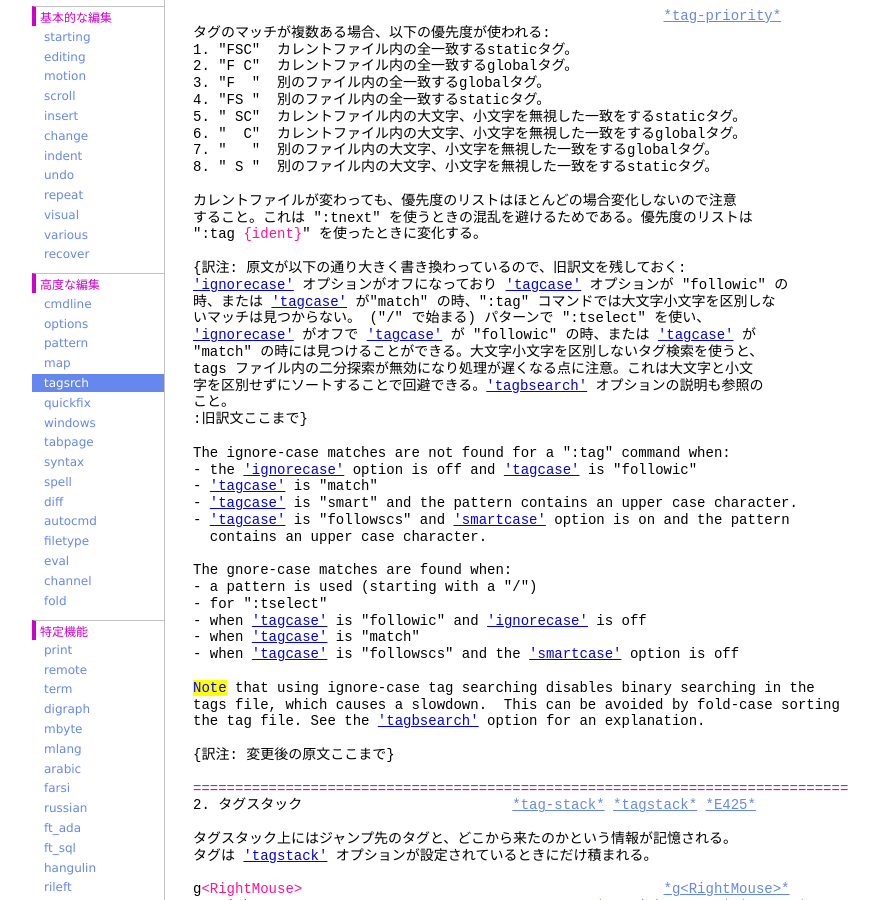
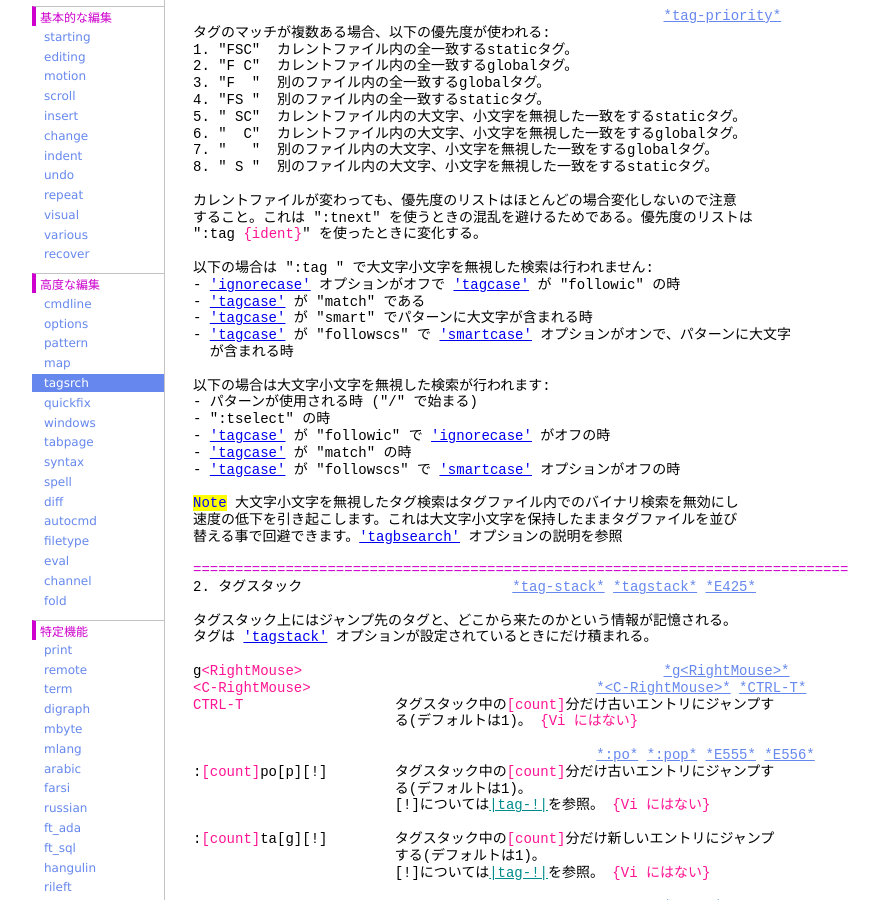
Before and after one commit to vim-jp/vimdoc-ja, a Jekyll site: the page built from tagsrch.html, in a window 1280 px wide and 900 px high, scrolled down 1367 px. Shown: the whole window, without its empty margins (208-1087 px from the left). Built offline with Jekyll 4.4.1, drawn with Linux system fonts in a browser that asks for light colours; nearby versions of some CDN libraries; comment, search, counter and statistics services are not loaded; some of the changed text lies outside the part shown.

Commit message:
Generated by Travis JOB 239.1
https://travis-ci.org/vim-jp/vimdoc-ja-working/builds/179145385

```diff
--- a/tagsrch.html
+++ b/tagsrch.html
@@ -86,36 +86,23 @@ g<span class="Special">&lt;LeftMouse&gt;</span>&nbsp;&nbsp;&nbsp;&nbsp;&nbsp;&nb
 すること。これは &quot;:tnext&quot; を使うときの混乱を避けるためである。優先度のリストは<br>
 &quot;:tag&nbsp;<span class="Special">{ident}</span>&quot; を使ったときに変化する。<br>
 <br>
-{訳注: 原文が以下の通り大きく書き換わっているので、旧訳文を残しておく:<br>
-<a class="Type" href="options.html#'ignorecase'">'ignorecase'</a>&nbsp;オプションがオフになっており&nbsp;<a class="Type" href="options.html#'tagcase'">'tagcase'</a>&nbsp;オプションが &quot;followic&quot; の<br>
-時、または&nbsp;<a class="Type" href="options.html#'tagcase'">'tagcase'</a>&nbsp;が&quot;match&quot; の時、&quot;:tag&quot; コマンドでは大文字小文字を区別しな<br>
-いマッチは見つからない。 (&quot;/&quot; で始まる) パターンで &quot;:tselect&quot; を使い、<br>
-<a class="Type" href="options.html#'ignorecase'">'ignorecase'</a>&nbsp;がオフで&nbsp;<a class="Type" href="options.html#'tagcase'">'tagcase'</a>&nbsp;が &quot;followic&quot; の時、または&nbsp;<a class="Type" href="options.html#'tagcase'">'tagcase'</a>&nbsp;が<br>
-&quot;match&quot; の時には見つけることができる。大文字小文字を区別しないタグ検索を使うと、<br>
-tags ファイル内の二分探索が無効になり処理が遅くなる点に注意。これは大文字と小文<br>
-字を区別せずにソートすることで回避できる。<a class="Type" href="options.html#'tagbsearch'">'tagbsearch'</a>&nbsp;オプションの説明も参照の<br>
-こと。<br>
-:旧訳文ここまで}<br>
+以下の場合は &quot;:tag &quot; で大文字小文字を無視した検索は行われません:<br>
+-&nbsp;<a class="Type" href="options.html#'ignorecase'">'ignorecase'</a>&nbsp;オプションがオフで&nbsp;<a class="Type" href="options.html#'tagcase'">'tagcase'</a>&nbsp;が &quot;followic&quot; の時<br>
+-&nbsp;<a class="Type" href="options.html#'tagcase'">'tagcase'</a>&nbsp;が &quot;match&quot; である<br>
+-&nbsp;<a class="Type" href="options.html#'tagcase'">'tagcase'</a>&nbsp;が &quot;smart&quot; でパターンに大文字が含まれる時<br>
+-&nbsp;<a class="Type" href="options.html#'tagcase'">'tagcase'</a>&nbsp;が &quot;followscs&quot; で&nbsp;<a class="Type" href="options.html#'smartcase'">'smartcase'</a>&nbsp;オプションがオンで、パターンに大文字<br>
+&nbsp;&nbsp;が含まれる時<br>
 <br>
-The ignore-case matches are not found for a &quot;:tag&quot; command when:<br>
-- the&nbsp;<a class="Type" href="options.html#'ignorecase'">'ignorecase'</a>&nbsp;option is off and&nbsp;<a class="Type" href="options.html#'tagcase'">'tagcase'</a>&nbsp;is &quot;followic&quot;<br>
--&nbsp;<a class="Type" href="options.html#'tagcase'">'tagcase'</a>&nbsp;is &quot;match&quot;<br>
--&nbsp;<a class="Type" href="options.html#'tagcase'">'tagcase'</a>&nbsp;is &quot;smart&quot; and the pattern contains an upper case character.<br>
--&nbsp;<a class="Type" href="options.html#'tagcase'">'tagcase'</a>&nbsp;is &quot;followscs&quot; and&nbsp;<a class="Type" href="options.html#'smartcase'">'smartcase'</a>&nbsp;option is on and the pattern<br>
-&nbsp;&nbsp;contains an upper case character.<br>
+以下の場合は大文字小文字を無視した検索が行われます:<br>
+- パターンが使用される時 (&quot;/&quot; で始まる)<br>
+- &quot;:tselect&quot; の時<br>
+-&nbsp;<a class="Type" href="options.html#'tagcase'">'tagcase'</a>&nbsp;が &quot;followic&quot; で&nbsp;<a class="Type" href="options.html#'ignorecase'">'ignorecase'</a>&nbsp;がオフの時<br>
+-&nbsp;<a class="Type" href="options.html#'tagcase'">'tagcase'</a>&nbsp;が &quot;match&quot; の時<br>
+-&nbsp;<a class="Type" href="options.html#'tagcase'">'tagcase'</a>&nbsp;が &quot;followscs&quot; で&nbsp;<a class="Type" href="options.html#'smartcase'">'smartcase'</a>&nbsp;オプションがオフの時<br>
 <br>
-The gnore-case matches are found when:<br>
-- a pattern is used (starting with a &quot;/&quot;)<br>
-- for &quot;:tselect&quot;<br>
-- when&nbsp;<a class="Type" href="options.html#'tagcase'">'tagcase'</a>&nbsp;is &quot;followic&quot; and&nbsp;<a class="Type" href="options.html#'ignorecase'">'ignorecase'</a>&nbsp;is off<br>
-- when&nbsp;<a class="Type" href="options.html#'tagcase'">'tagcase'</a>&nbsp;is &quot;match&quot;<br>
-- when&nbsp;<a class="Type" href="options.html#'tagcase'">'tagcase'</a>&nbsp;is &quot;followscs&quot; and the&nbsp;<a class="Type" href="options.html#'smartcase'">'smartcase'</a>&nbsp;option is off<br>
-<br>
-<span class="Todo">Note</span>&nbsp;that using ignore-case tag searching disables binary searching in the<br>
-tags file, which causes a slowdown.&nbsp;&nbsp;This can be avoided by fold-case sorting<br>
-the tag file. See the&nbsp;<a class="Type" href="options.html#'tagbsearch'">'tagbsearch'</a>&nbsp;option for an explanation.<br>
-<br>
-{訳注: 変更後の原文ここまで}<br>
+<span class="Todo">Note</span>&nbsp;大文字小文字を無視したタグ検索はタグファイル内でのバイナリ検索を無効にし<br>
+速度の低下を引き起こします。これは大文字小文字を保持したままタグファイルを並び<br>
+替える事で回避できます。<a class="Type" href="options.html#'tagbsearch'">'tagbsearch'</a>&nbsp;オプションの説明を参照<br>
 <br>
 <span class="PreProc">==============================================================================</span><br>
 2. タグスタック&nbsp;&nbsp;&nbsp;&nbsp;&nbsp;&nbsp;&nbsp;&nbsp;&nbsp;&nbsp;&nbsp;&nbsp;&nbsp;&nbsp;&nbsp;&nbsp;&nbsp;&nbsp;&nbsp;&nbsp;&nbsp;&nbsp;&nbsp;&nbsp;&nbsp;<a class="Constant" href="tagsrch.html#tag-stack" name="tag-stack">*tag-stack*</a>&nbsp;<a class="Constant" href="tagsrch.html#tagstack" name="tagstack">*tagstack*</a>&nbsp;<a class="Constant" href="tagsrch.html#E425" name="E425">*E425*</a><br>
@@ -458,30 +445,19 @@ Emacs タグファイルの行は非常に長くなることがある。Vim は
 以下のようなときは、リストの次のファイルを使わない:<br>
 - 現在のバッファに対するstaticタグが見つかった場合。<br>
 - globalタグが見つかった場合。<br>
-{訳注: 原文が以下の通り大きく書き換わっているので、旧訳文を残しておく:<br>
-これは大文字小文字を区別するかどうかにも依存する。&nbsp;<a class="Type" href="options.html#'ignorecase'">'ignorecase'</a>&nbsp;がセットされて<br>
-かつ&nbsp;<a class="Type" href="options.html#'tagcase'">'tagcase'</a>&nbsp;が &quot;followic&quot; の時、または&nbsp;<a class="Type" href="options.html#'tagcase'">'tagcase'</a>&nbsp;が &quot;ignore&quot; の時に大文字小<br>
-文字は無視される。大文字小文字を無視せず、タグファイル大文字小文字が一致するマ<br>
-ッチが tags ファイルに無い場合、次の tags ファイルを検索する。もし大文字小文字<br>
-が一致するタグがなければ、大文字小文字を無視して最初にマッチしたものが使われる。<br>
-大文字小文字を無視し、大文字小文字を区別するしないに関わらず global タグが見つ<br>
-かった場合、それが使われてそれ以降の tags ファイルは検索されない。<br>
-:旧訳文ここまで}<br>
-<br>
-This also depends on whether case is ignored.&nbsp;&nbsp;Case is ignored when:<br>
--&nbsp;<a class="Type" href="options.html#'tagcase'">'tagcase'</a>&nbsp;is &quot;followic&quot; and&nbsp;<a class="Type" href="options.html#'ignorecase'">'ignorecase'</a>&nbsp;is set<br>
--&nbsp;<a class="Type" href="options.html#'tagcase'">'tagcase'</a>&nbsp;is &quot;ignore&quot;<br>
--&nbsp;<a class="Type" href="options.html#'tagcase'">'tagcase'</a>&nbsp;is &quot;smart&quot; and the pattern only contains lower case<br>
-&nbsp;&nbsp;characters.<br>
--&nbsp;<a class="Type" href="options.html#'tagcase'">'tagcase'</a>&nbsp;is &quot;followscs&quot; and&nbsp;<a class="Type" href="options.html#'smartcase'">'smartcase'</a>&nbsp;is set and the pattern only<br>
-&nbsp;&nbsp;contains lower case characters.<br>
-If case is not ignored, and the tags file only has a match without matching<br>
-case, the next tags file is searched for a match with matching case.&nbsp;&nbsp;If no<br>
-tag with matching case is found, the first match without matching case is<br>
-used.&nbsp;&nbsp;If case is ignored, and a matching global tag with or without matching<br>
-case is found, this one is used, no further tags files are searched.<br>
-<br>
-{訳注: 変更後の原文ここまで}<br>
+これは大文字小文字が無視されるかどうかにも依存します。大文字小文字は以下の場合<br>
+に無視されます:<br>
+-&nbsp;<a class="Type" href="options.html#'tagcase'">'tagcase'</a>&nbsp;が &quot;followic&quot; で&nbsp;<a class="Type" href="options.html#'ignorecase'">'ignorecase'</a>&nbsp;が設定されている<br>
+-&nbsp;<a class="Type" href="options.html#'tagcase'">'tagcase'</a>&nbsp;が &quot;ignore&quot; である<br>
+-&nbsp;<a class="Type" href="options.html#'tagcase'">'tagcase'</a>&nbsp;が &quot;smart&quot; でパターンに小文字だけが含まれている<br>
+-&nbsp;<a class="Type" href="options.html#'tagcase'">'tagcase'</a>&nbsp;が &quot;followscs&quot; で&nbsp;<a class="Type" href="options.html#'smartcase'">'smartcase'</a>&nbsp;が設定されておりパターンに小文字のみ<br>
+&nbsp;&nbsp;が含まれている<br>
+大文字小文字が無視されず、タグファイルが大文字小文字を除外したマッチのみとなる<br>
+場合、続くタグファイルは大文字小文字をマッチして検索されます。大文字小文字を<br>
+マッチしてタグファイルが見つからない場合、大文字小文字を除外してマッチした最初<br>
+の結果が使用されます。もし大文字小文字が無視されグローバルのタグでマッチした、<br>
+もしくは大文字小文字を除外してマッチした場合、タグファイルの検索は行われず見<br>
+付かったそのファイルが使用されます。<br>
 <br>
 タグファイル名が &quot;./&quot; で始まるとき、'.' は現在のファイルのパスで置き換えられ<br>
 る。これにより、現在のファイルがあるディレクトリのtagsファイルを使用することが<br>
```
